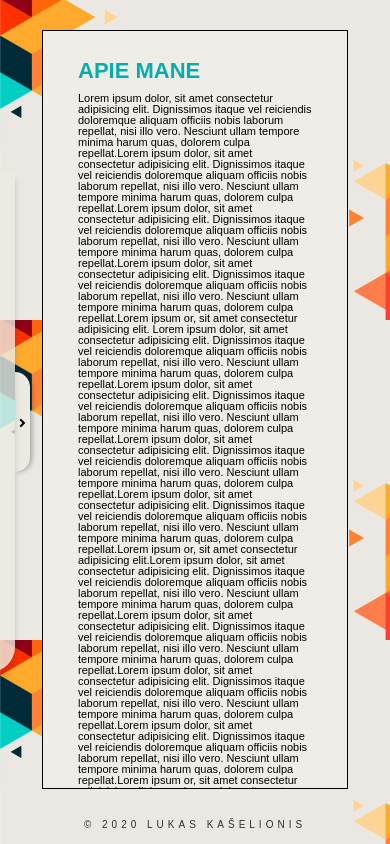
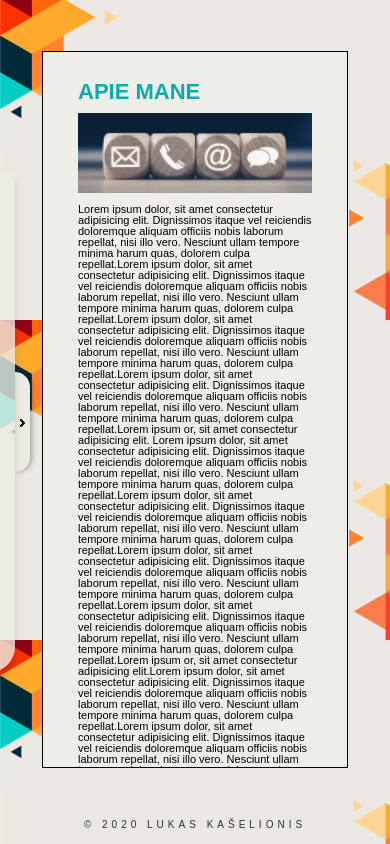
Before and after one commit to LukasKaselionis/js-portfolio, a website: page public/index.html in a window 390 px wide. Drawn offline with Linux system fonts and the light colour scheme.

Commit message:
add infobar image and setting media queries

```diff
--- a/public/css/content.css
+++ b/public/css/content.css
@@ -20,3 +20,11 @@ Dark Turquoise - #07ADAB
 .content-text {
     overflow-wrap: break-word;
 }
+
+.content-image {
+    background: url('../images/infobar/info_qpaalo_c_scale\,w_1147.jpg');
+    background-position: center;
+    background-size: cover;
+    width: inherit;
+    height: 200px;
+}
--- a/public/css/main.css
+++ b/public/css/main.css
@@ -27,6 +27,7 @@ body {
     background-color: #EEEDE7;
     color: #000000;
     max-width: 700px;
+    max-height: 85vh;
     border: 1px solid black;
 }
 
--- a/public/css/media.css
+++ b/public/css/media.css
@@ -4,11 +4,7 @@
         }
     }
 
-    @media screen and (max-height:700px) {
-        .content {
-            font-size: 11px;
-            line-height: 1;
-        }
+    @media screen and (max-height:1400px) {
         .main-content {
             overflow: scroll;
         }
@@ -30,6 +26,13 @@
             overflow: scroll;
             max-height: 90vh;
             margin: 0 55px;
+        }
+        .content-image {
+            background: url('../images/infobar/info_qpaalo_c_scale\,w_610.jpg');
+            background-position: center;
+            background-size: cover;
+            width: inherit;
+            height: 140px;
         }
         .menu {
             background-color: #EBEBE3;
@@ -69,4 +72,11 @@
             transform: rotate(360deg);
             transition: 0.5s ease-in-out;
         }
+        .content-image {
+            background: url('../images/infobar/info_qpaalo_c_scale\,w_200.jpg');
+            background-position: center;
+            background-size: cover;
+            width: inherit;
+            height: 80px;
+        }
     }
--- a/public/index.html
+++ b/public/index.html
@@ -45,6 +45,7 @@
                 <div class="main-content">
                     <div id="about" class="content about">
                         <h1 class="content-title">APIE MANE</h1>
+                        <div class="content-image"></div>
                         <p class="content-text">
                             Lorem ipsum dolor, sit amet consectetur adipisicing elit. Dignissimos itaque vel reiciendis doloremque aliquam officiis nobis laborum repellat, nisi illo vero. Nesciunt ullam tempore minima harum quas, dolorem culpa repellat.Lorem ipsum dolor, sit amet
                             consectetur adipisicing elit. Dignissimos itaque vel reiciendis doloremque aliquam officiis nobis laborum repellat, nisi illo vero. Nesciunt ullam tempore minima harum quas, dolorem culpa repellat.Lorem ipsum dolor, sit amet
```
Also changed, not shown: public/images/infobar/info_qpaalo_c_scale,w_1147.jpg (added), public/images/infobar/info_qpaalo_c_scale,w_200.jpg (added), public/images/infobar/info_qpaalo_c_scale,w_610.jpg (added).
